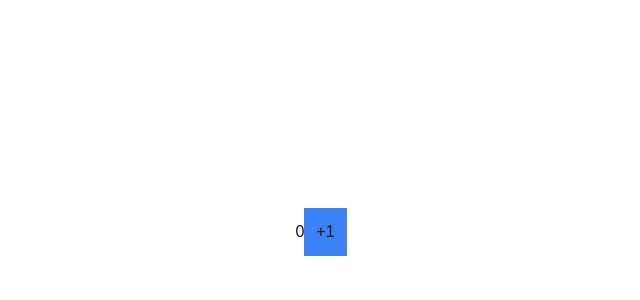
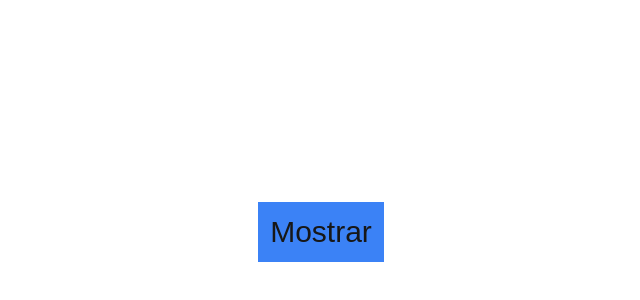
Before and after one commit to ewertonfranca94/react-aulas, a Next.js app: page / in a window 1280 px wide. Shown: the part 168-468 px from the top of the page, without its empty margins (319-959 px from the left). Built offline with nearby package versions, Linux system fonts and the light colour scheme.

Commit message:
State com Condicional exemplo proprio

```diff
--- a/src/app/page.tsx
+++ b/src/app/page.tsx
@@ -3,18 +3,22 @@
 import { useState } from "react";
 
 const Page = () => {
-  const [count, setCount] = useState(0);
+  const  [showSecret, setShowSecret] = useState(false);
 
   const handleClickButton = () => {
-    setCount(count +1);
+    if (showSecret == false){
+      setShowSecret(true);
+    }else{
+      setShowSecret(false);
+    }
   }
 
-
-
   return (
-    <div className="w-screen h-screen flex justify-center items-center">
-      <p>{count}</p>
-      <button onClick={handleClickButton} className="bg-blue-500 p-3">+1</button>
+    <div className="w-screen h-screen flex flex-col justify-center items-center text-3xl">
+      <button onClick={handleClickButton} className="bg-blue-500 p-3">{showSecret ? 'Ocultar' : 'Mostrar'}</button>
+      {showSecret &&
+      <div className="p-3 bg-blue-300 rounded-md mt-3">Area secreta</div>
+      }
     </div>
   );
 }
```
